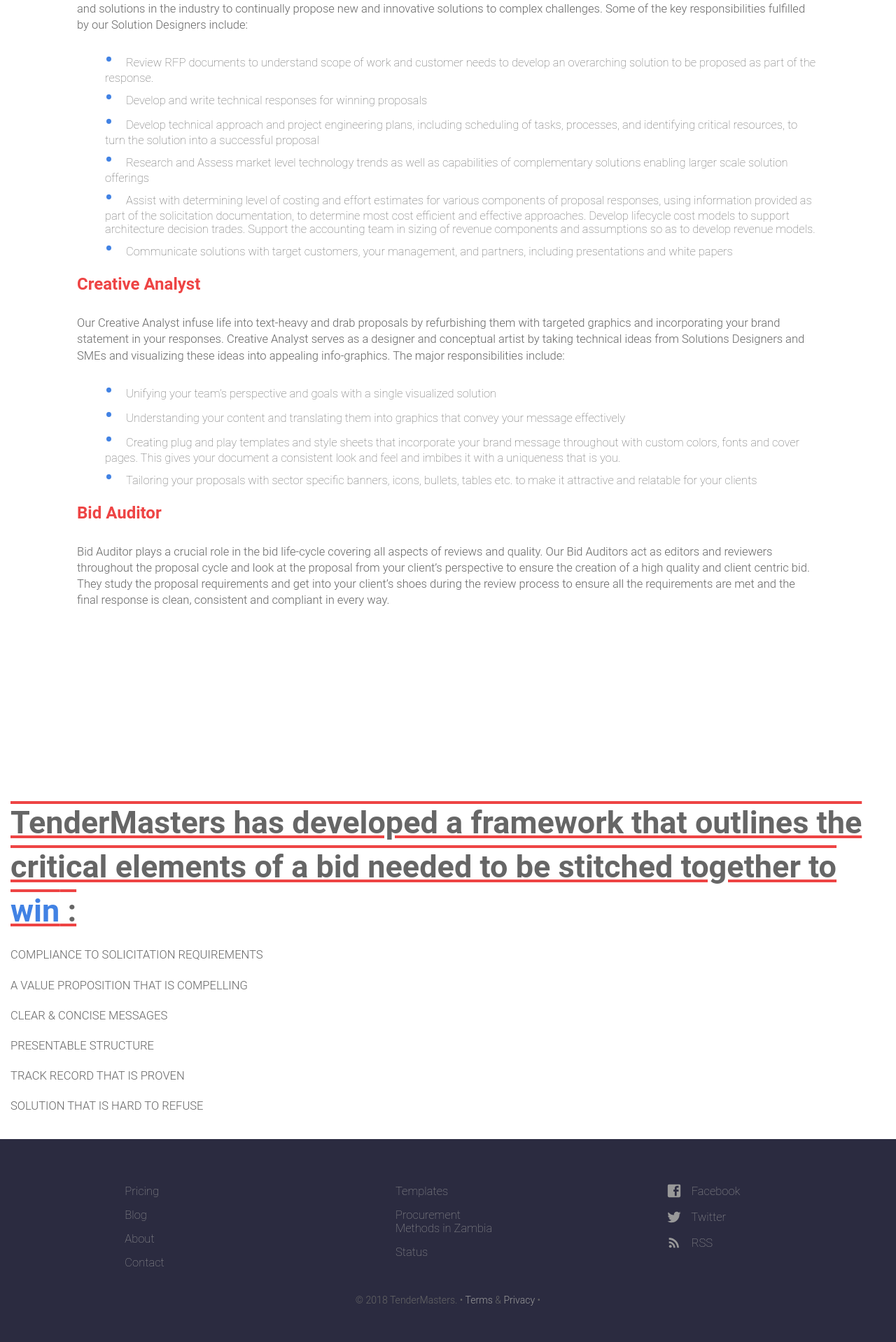
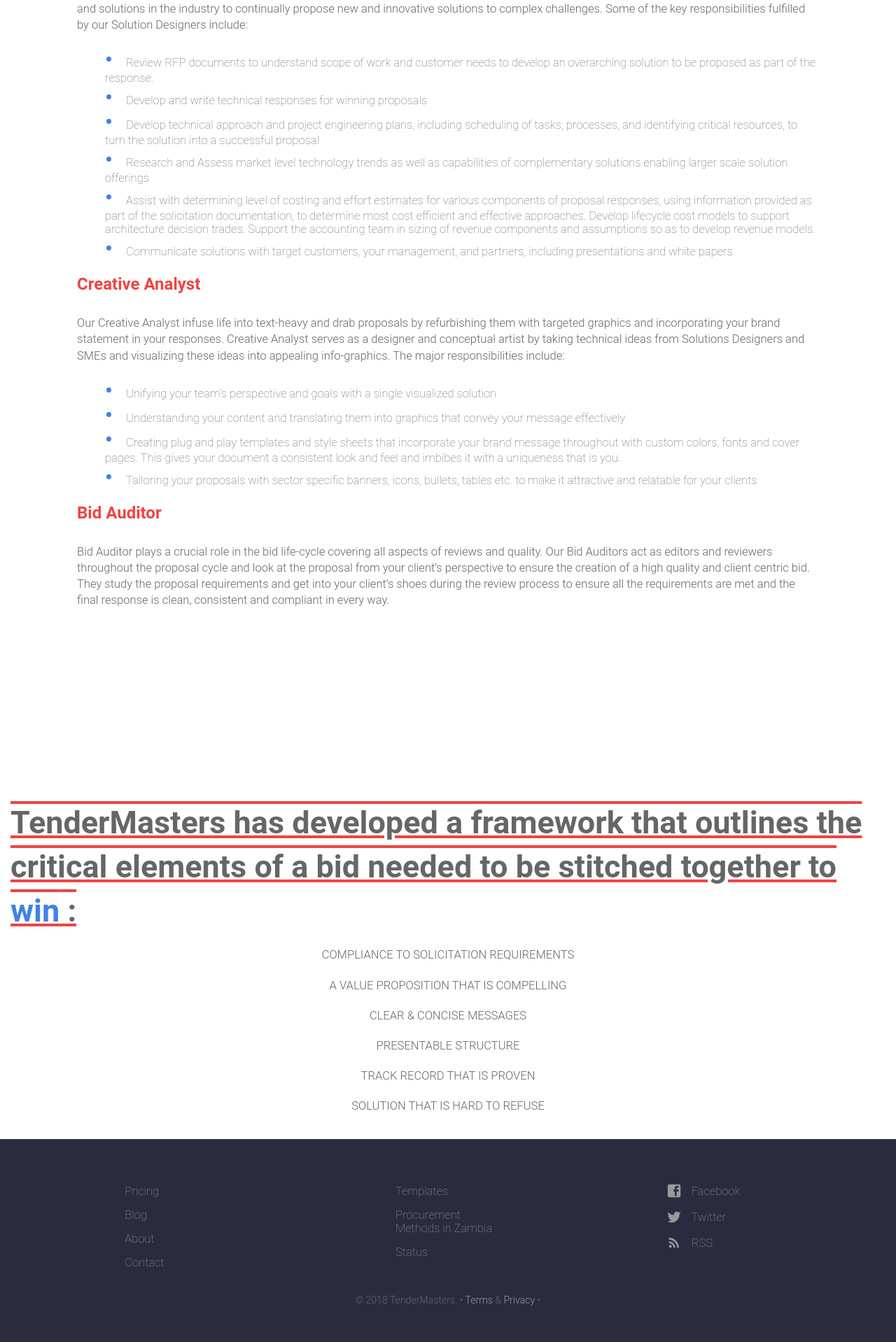
Before and after one commit to lesley88/tender_masters, a Jekyll site: the page built from about.html, in a window 1280 px wide. Shown: the part 4028-5946 px from the top of the page at 70% size. Built offline with Jekyll 4.4.1, drawn with Linux system fonts in a browser that asks for light colours.

```diff
--- a/about.html
+++ b/about.html
@@ -224,38 +224,39 @@
 </section>
 
 		 </section>
+
 		 <p style="font-size: 45px; text-decoration-line: underline overline;text-decoration-color:#ee4444; font-style: bold">
 				<strong>TenderMasters has developed a framework that outlines the critical elements of a bid needed to be stitched together to <b style="color:#4182e4">win</b> :</strong>
 		 </p>
 
-		 <div>
+		 <div class="text editable" style="text-align: center">
 				<div>
                   <p>COMPLIANCE TO SOLICITATION REQUIREMENTS</p>
 				</div>
 		</div>
 
-		<div>
+		<div class="text editable" style="text-align: center">
 			<div>
 	           <p>A VALUE PROPOSITION THAT IS COMPELLING</p>
 			</div>
 		</div>
 
-		<div>
+		<div class="text editable" style="text-align: center">
 			<div>
 		        <p>CLEAR & CONCISE MESSAGES</p>
 			</div>
 		</div>
-		<div>
+		<div class="text editable" style="text-align: center">
 			<div>
 			   <p>PRESENTABLE STRUCTURE</p>
 			</div>
 		</div>
-		<div>
+		<div class="text editable" style="text-align: center">
 			<div>
 				<p>TRACK RECORD THAT IS PROVEN</p>
 			</div>
-		</div>
-		<div>
+		</div >
+		<div class="text editable" style="text-align: center">
 			<div>
 			   <p>SOLUTION THAT IS HARD TO REFUSE</p>
 			</div>
```
